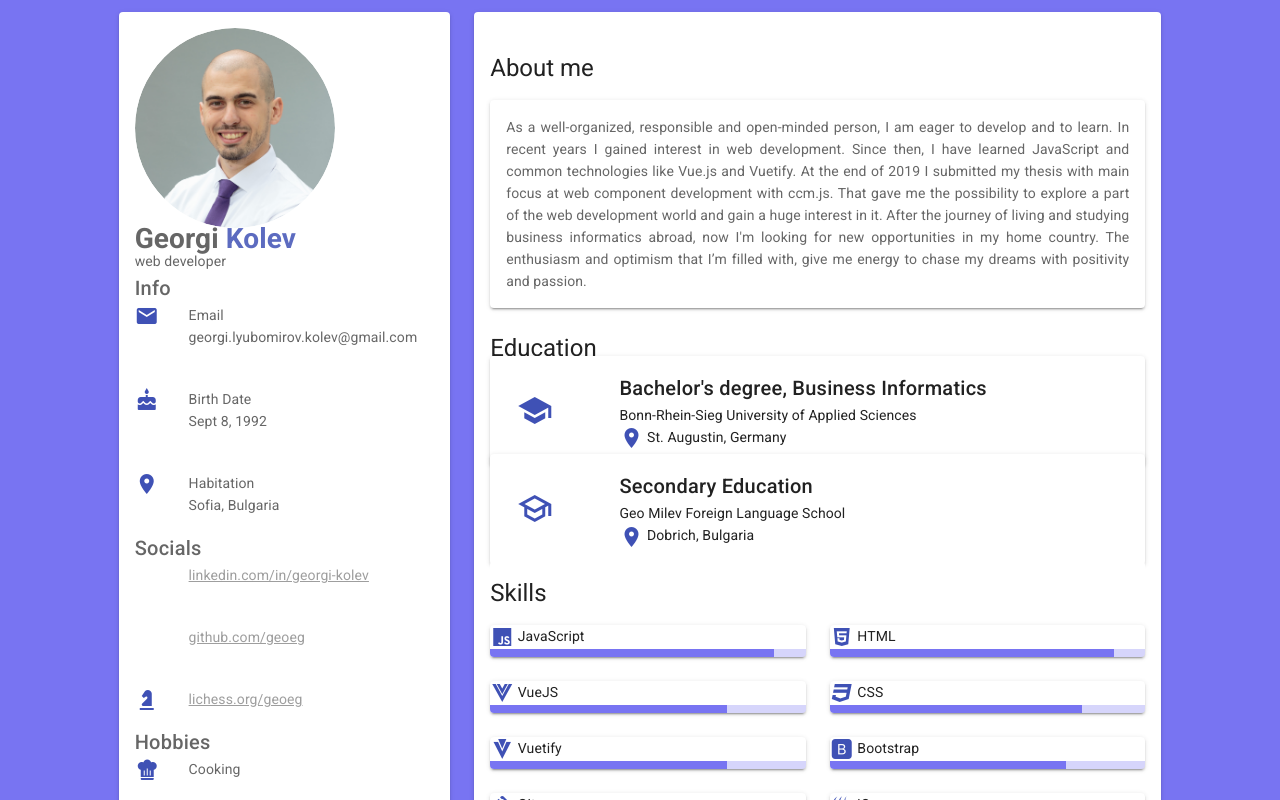
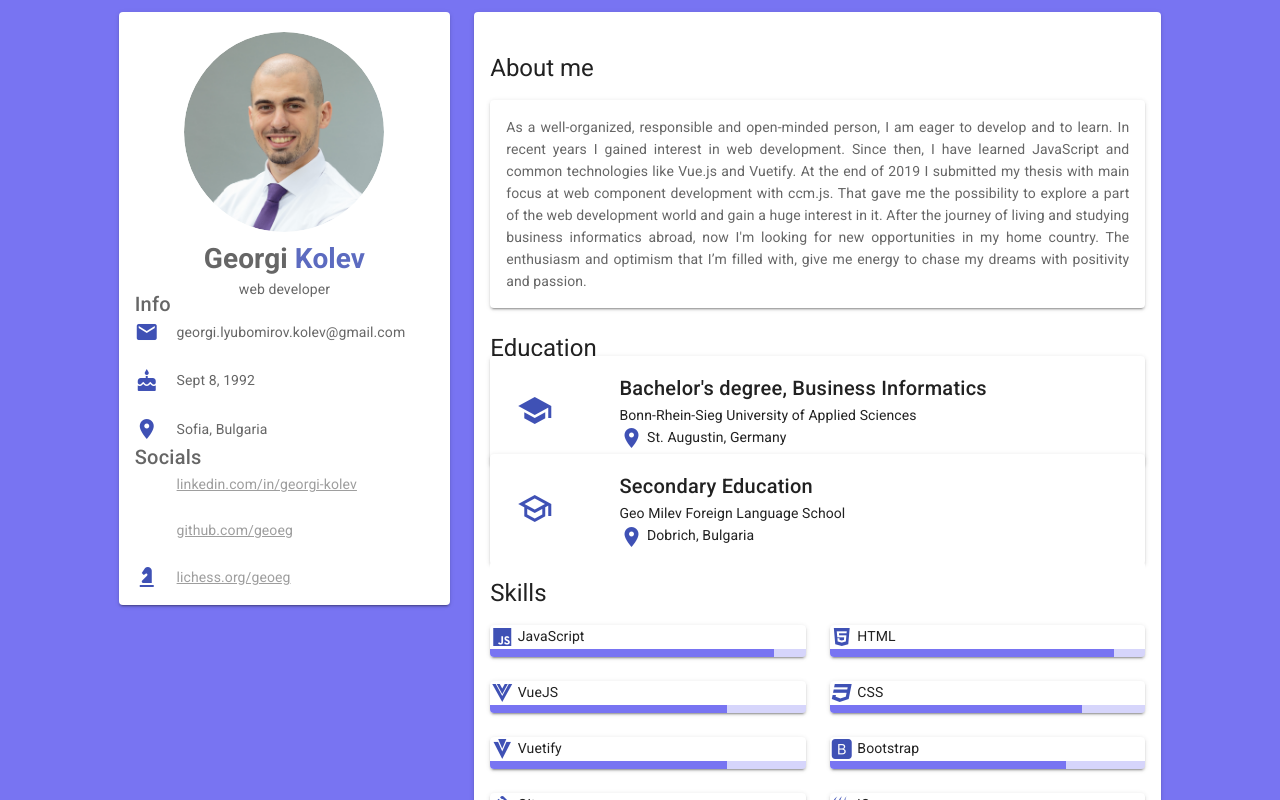
Before and after one commit to geoeg/vuesume, a Vue app: page / in a window 1280 px wide. Shown: the top 800 px of the page. Built offline with nearby package versions, Linux system fonts and the light colour scheme.

Commit message:
fix sidebar section

```diff
--- a/src/views/MainContainer.vue
+++ b/src/views/MainContainer.vue
@@ -5,18 +5,16 @@
         <v-row justify="center">
           <v-col cols="12" md="10">
             <v-row>
-              <v-col cols="12" md="4" color="orange">
-                <my-sidebar-container></my-sidebar-container>
+              <v-col cols="12" md="4">
+                <sidebar-container></sidebar-container>
               </v-col>
-              <v-col cols="12" md="8" color="lime">
-                <my-content-container></my-content-container>
+              <v-col cols="12" md="8">
+                <content-container></content-container>
               </v-col>
             </v-row>
-
             <v-row>
-              <v-col cols="12" color="blue">
-                <p>timeline</p>
-                <my-timeline-container></my-timeline-container>
+              <v-col cols="12">
+                <timeline-container></timeline-container>
               </v-col>
             </v-row>
           </v-col>
@@ -27,16 +25,16 @@
 </template>
 
 <script>
-import MySidebarContainer from "./sidebar/SidebarContainer";
-import MyContentContainer from "./content/ContentContainer";
-import MyTimelineContainer from "./timeline/TimelineContainer";
+import SidebarContainer from "./sidebar/SidebarContainer";
+import ContentContainer from "./content/ContentContainer";
+import TimelineContainer from "./timeline/TimelineContainer";
 
 export default {
   name: "PurpleTemplateContainer",
   components: {
-    MySidebarContainer,
-    MyContentContainer,
-    MyTimelineContainer
+    SidebarContainer,
+    ContentContainer,
+    TimelineContainer
   }
 };
 </script>
--- a/src/views/content/ContentContainer.vue
+++ b/src/views/content/ContentContainer.vue
@@ -24,14 +24,14 @@
           <v-col class="pt-0">
             <v-card hover>
               <v-row>
-                <v-col cols="12" sm="2" align-self="center" class="pa-0">
+                <v-col cols="2" align-self="center" class="pa-0">
                   <v-row justify="center">
                     <v-icon large color="indigo">
                       {{ education.icon }}
                     </v-icon>
                   </v-row>
                 </v-col>
-                <v-col cols="12" sm="10" class="pt-0 pb-0">
+                <v-col cols="10" class="pt-0 pb-0">
                   <v-card-title>
                     {{ education.title }}
                   </v-card-title>
@@ -61,7 +61,7 @@
       <content-section title="Skills">
         <v-row>
           <template v-for="(skill, index) in skills">
-            <v-col cols="12" md="6" xs="12" :key="index">
+            <v-col cols="12" md="6" :key="index">
               <v-hover>
                 <template v-slot="{ hover }">
                   <v-card :elevation="hover ? 6 : 2">
--- a/src/views/sidebar/Avatar.vue
+++ b/src/views/sidebar/Avatar.vue
@@ -1,9 +1,7 @@
 <template>
-  <div>
     <v-avatar size="200">
       <img src="../../../public/geoeg-avatar.jpg" alt="Georgi Kolev" />
     </v-avatar>
-  </div>
 </template>
 
 <script></script>
--- a/src/views/sidebar/SectionItem.vue
+++ b/src/views/sidebar/SectionItem.vue
@@ -1,16 +1,16 @@
 <template>
-  <v-row>
-    <v-col v-if="hasIcon" cols="12" sm="2">
+  <v-row justify="center">
+    <v-col v-if="hasIcon" cols="2" align-self="center">
       <v-icon color="indigo">
         {{ item.icon }}
       </v-icon>
     </v-col>
 
-    <v-col cols="12" sm="10">
+    <v-col cols="10" align-self="center" class="pa-0">
       <div>
         {{ item.name }}
       </div>
-      <p>
+      <p class="ma-0">
         <a
           v-if="item.link"
           class="grey--text"
@@ -30,7 +30,7 @@
 
 <script>
 export default {
-  name: "SidebarSectionItem",
+
   props: {
     item: {
       type: Object,
--- a/src/views/sidebar/SidebarContainer.vue
+++ b/src/views/sidebar/SidebarContainer.vue
@@ -1,23 +1,38 @@
 <template>
   <v-card>
     <v-card-text>
-      <div>
-        <avatar></avatar>
-        <h1>Georgi <span class="indigo--text text--lighten-1">Kolev</span></h1>
-        <span>
-          web developer
-        </span>
-      </div>
 
-      <sidebar-container :options="sections.info">
-        <p>sections.info</p>
-      </sidebar-container>
+      <v-row>
+        <v-col class="pa-0">
+          <v-row justify="center" class="ma-4">
+            <avatar></avatar>
+          </v-row>
+          <v-row justify="center" class="ma-2">
+            <h1>Georgi
+              <span class="indigo--text text--lighten-1">
+                Kolev
+              </span>
+            </h1>
+          </v-row>
+          <v-row justify="center" class="ma-0">
+            <span>
+              web developer
+            </span>
+          </v-row>
+        </v-col>
+      </v-row>
 
-      <sidebar-container :options="sections.socials">
+      <sidebar-section
+        :sections="sections.info"
+      >
+      </sidebar-section>
+
+      <sidebar-section :sections="sections.socials">
         <p>sections.socials</p>
-      </sidebar-container>
+      </sidebar-section>
 
-      <sidebar-container :options="sections.hobbies">
+      <!--
+      <sidebar-section :options="sections.hobbies">
         <p>sections.hobbies</p>
         <template v-slot:item="{ item }">
           <v-chip>
@@ -29,20 +44,21 @@
             {{ item.text }}
           </v-chip>
         </template>
-      </sidebar-container>
+      </sidebar-section>
 
-      <sidebar-container :options="sections.languages">
+      <sidebar-section :options="sections.languages">
         <p>sections.languages</p>
-      </sidebar-container>
+      </sidebar-section> -->
+
     </v-card-text>
   </v-card>
 </template>
 
 <script>
 import Avatar from "./Avatar";
-import SidebarContainer from "./SidebarSection";
+import SidebarSection from "./SidebarSection";
 export default {
-  components: { Avatar, SidebarContainer },
+  components: { Avatar, SidebarSection },
   data() {
     return {
       sections: {
@@ -50,17 +66,14 @@ export default {
           title: "Info",
           items: [
             {
-              name: "Email",
               icon: "mdi-email",
               text: "georgi.lyubomirov.kolev@gmail.com"
             },
             {
-              name: "Birth Date",
               icon: "mdi-cake-variant",
               text: "Sept 8, 1992"
             },
             {
-              name: "Habitation",
               icon: "mdi-map-marker",
               text: "Sofia, Bulgaria"
             }
--- a/src/views/sidebar/SidebarSection.vue
+++ b/src/views/sidebar/SidebarSection.vue
@@ -2,26 +2,26 @@
   <div>
 
     <div class="title">
-      {{ options.title }}
+      {{ sections.title }}
     </div>
 
     <template>
-        <sidebar-section-item
-        v-for="(item, index) in options.items"
-        :key="index"
-        :item="item"
-        ></sidebar-section-item>
+        <section-item
+          v-for="(item, index) in sections.items"
+          :key="index"
+          :item="item"
+        ></section-item>
     </template>
 
   </div>
 </template>
 
 <script>
-import SidebarSectionItem from "@/views/sidebar/SectionItem";
+import SectionItem from "@/views/sidebar/SectionItem";
 export default {
-  components: { SidebarSectionItem },
+  components: { SectionItem },
   props: {
-    options: {
+    sections: {
       type: Object,
       default: () => {}
     }
```
